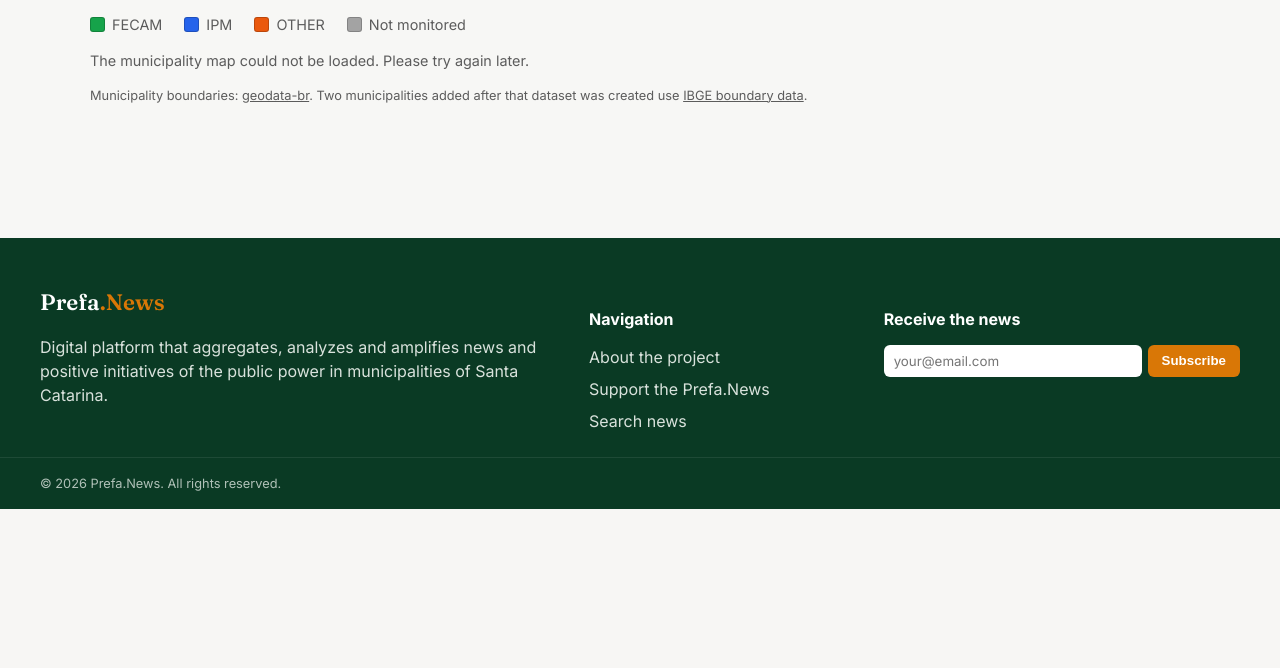
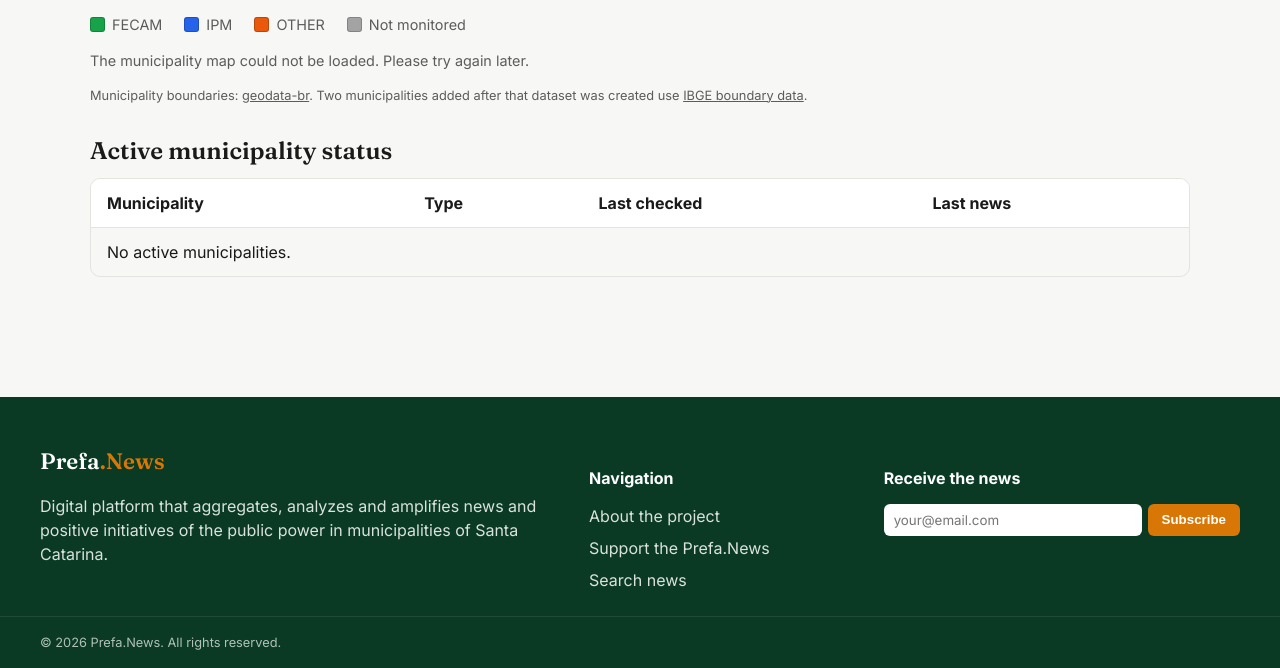
Before and after one commit to rbdinamite/prefa.news.py, a FastAPI app: page /about in a window 1280 px wide. Shown: the part 938-1606 px from the top of the page. Before the commit the page ends 1447 px from the top, so only its background shows below. Run offline with FastAPI, Linux system fonts and the light colour scheme; data that the repository does not hold is empty.

Commit message:
Adding city table by status on about page

```diff
--- a/app/main.py
+++ b/app/main.py
@@ -28,6 +28,18 @@ app.add_middleware(
 app.mount("/static", StaticFiles(directory="app/static"), name="static")
 templates = Jinja2Templates(directory="app/templates")
 templates.env.globals["current_year"] = datetime.utcnow().year
+
+
+def format_display_date(value: datetime | str | None) -> str:
+    if not value:
+        return "N/A"
+    date_value = (
+        datetime.strptime(value, "%Y-%m-%d") if isinstance(value, str) else value
+    )
+    return f"{date_value.strftime('%b')} {date_value.day}, {date_value.year}"
+
+
+templates.env.filters["display_date"] = format_display_date
 
 
 @app.on_event("startup")
@@ -62,11 +74,13 @@ def search_page(request: Request, q: str = "", db: Session = Depends(get_db)):
 @app.get("/about", response_class=HTMLResponse)
 def about_page(request: Request, db: Session = Depends(get_db)):
     cities = crud.load_cities_for_map(db)
+    active_cities = crud.load_active_city_status(db)
     return templates.TemplateResponse(
         "about.html",
         {
             "request": request,
             "cities": cities,
+            "active_cities": active_cities,
             "active_city_count": sum(city["active"] for city in cities),
             "active_page": "about",
         },
--- a/app/static/css/style.css
+++ b/app/static/css/style.css
@@ -111,6 +111,17 @@ a { color: inherit; text-decoration: none; }
   border-bottom: none !important;
 }
 .btn-support:hover { background: var(--color-primary-dark); }
+.github-link {
+  display: inline-flex;
+  align-items: center;
+  gap: 8px;
+  padding: 10px 18px;
+  border-radius: 999px;
+  background: #24292f;
+  color: #fff;
+  font-weight: 600;
+}
+.github-link:hover { background: #3a4047; }
 
 .search-form { display: flex; align-items: center; gap: 6px; }
 .search-form input {
@@ -402,6 +413,26 @@ a { color: inherit; text-decoration: none; }
 .map-status:empty { display: none; }
 .map-attribution { font-size: .8rem !important; }
 .map-attribution a { text-decoration: underline; }
+.city-status { margin-top: 32px; }
+.city-status-table-wrapper {
+  overflow-x: auto;
+  border: 1px solid var(--color-border);
+  border-radius: var(--radius);
+}
+.city-status-table {
+  width: 100%;
+  min-width: 520px;
+  border-collapse: collapse;
+  text-align: left;
+}
+.city-status-table th,
+.city-status-table td {
+  padding: 12px 16px;
+  border-bottom: 1px solid var(--color-border);
+}
+.city-status-table thead { background: var(--color-surface); }
+.city-status-table tbody tr:last-child th,
+.city-status-table tbody tr:last-child td { border-bottom: none; }
 @media (max-width: 700px) {
   .municipality-map { min-height: 360px; }
   .municipality-map svg { height: 360px; }
--- a/app/templates/_news_card.html
+++ b/app/templates/_news_card.html
@@ -3,7 +3,7 @@
          data-news-id="{{ item.id }}" data-news-link="{{ item.link }}">
   <div class="news-card__eyebrow">
     <span class="region-tag">{{ item.city }}</span>
-    <time datetime="{{ item.date.strftime('%Y-%m-%d') if item.date.strftime else item.date }}">{{ item.date.strftime('%b') ~ ' ' ~ item.date.day ~ ', ' ~ item.date.strftime('%Y') if item.date.strftime else item.date }}</time>
+    <time datetime="{{ item.date.strftime('%Y-%m-%d') if item.date.strftime else item.date }}">{{ item.date | display_date }}</time>
   </div>
   <h3 class="news-card__title">
     <a href="{{ item.link }}" target="_blank" rel="noopener noreferrer" class="news-open-link">{{ item.title }}</a>
--- a/app/templates/about.html
+++ b/app/templates/about.html
@@ -38,6 +38,42 @@
     Two municipalities added after that dataset was created use
     <a href="https://servicodados.ibge.gov.br/api/v3/malhas/estados/42?formato=application%2Fvnd.geo%2Bjson&intrarregiao=municipio">IBGE boundary data</a>.
   </p>
+
+  <section class="city-status" aria-labelledby="city-status-title">
+    <h2 id="city-status-title">Active municipality status</h2>
+    <div class="city-status-table-wrapper">
+      <table class="city-status-table">
+        <thead>
+          <tr>
+            <th scope="col">Municipality</th>
+            <th scope="col">Type</th>
+            <th scope="col">Last checked</th>
+            <th scope="col">Last news</th>
+          </tr>
+        </thead>
+        <tbody>
+          {% for city in active_cities %}
+          <tr>
+            <th scope="row">{{ city.name }}</th>
+            <td>{{ city.url_type }}</td>
+            <td>
+              <time{% if city.lastcheck_date %} datetime="{{ city.lastcheck_date }}"{% endif %}>
+                {{ city.lastcheck_date | display_date }}
+              </time>
+            </td>
+            <td>
+              <time{% if city.lastnews_date %} datetime="{{ city.lastnews_date }}"{% endif %}>
+                {{ city.lastnews_date | display_date }}
+              </time>
+            </td>
+          </tr>
+          {% else %}
+          <tr><td colspan="4">No active municipalities.</td></tr>
+          {% endfor %}
+        </tbody>
+      </table>
+    </div>
+  </section>
 </section>
 {% endblock %}
 
```
Also changed, not shown: app/crud.py (+17 -0 lines).
